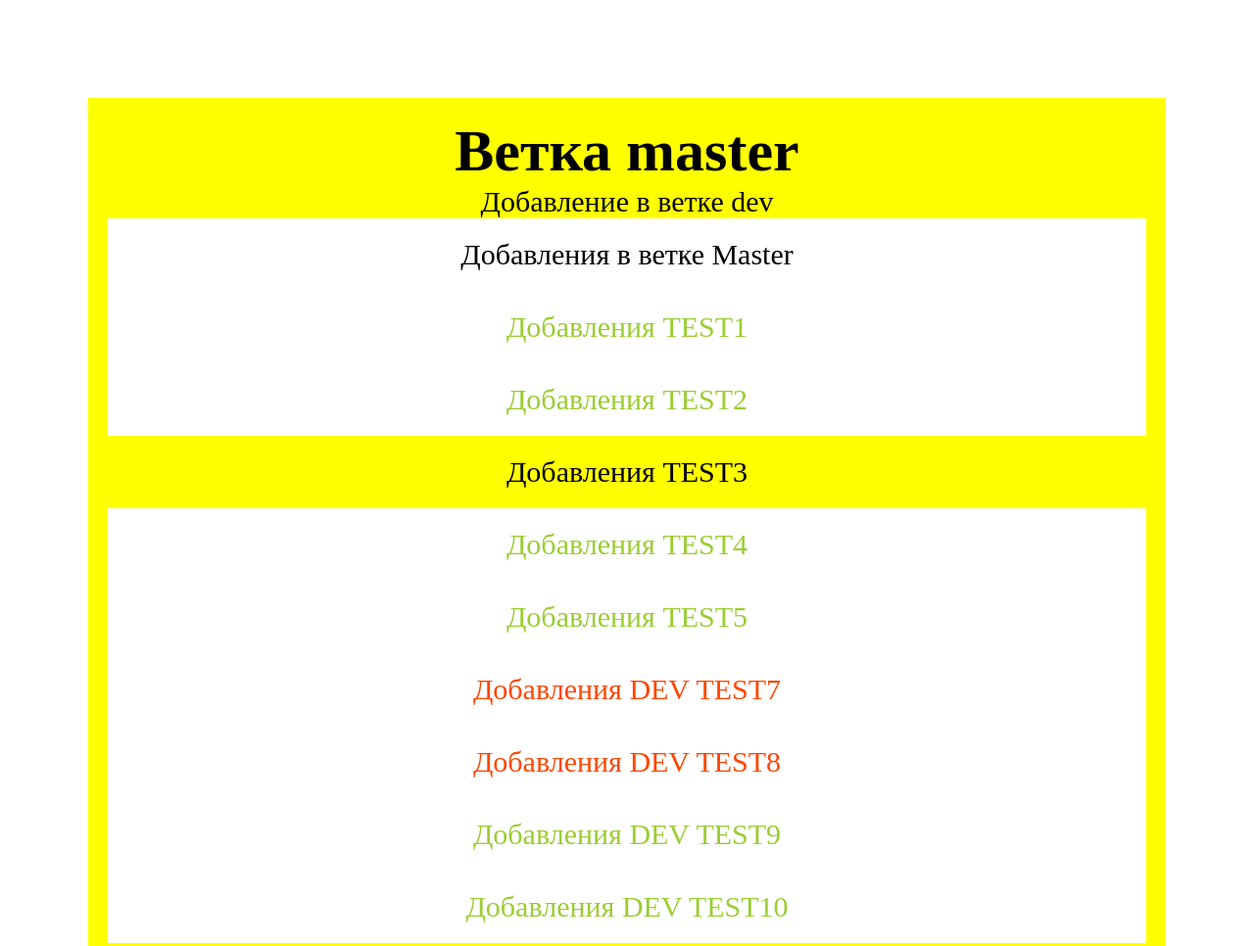
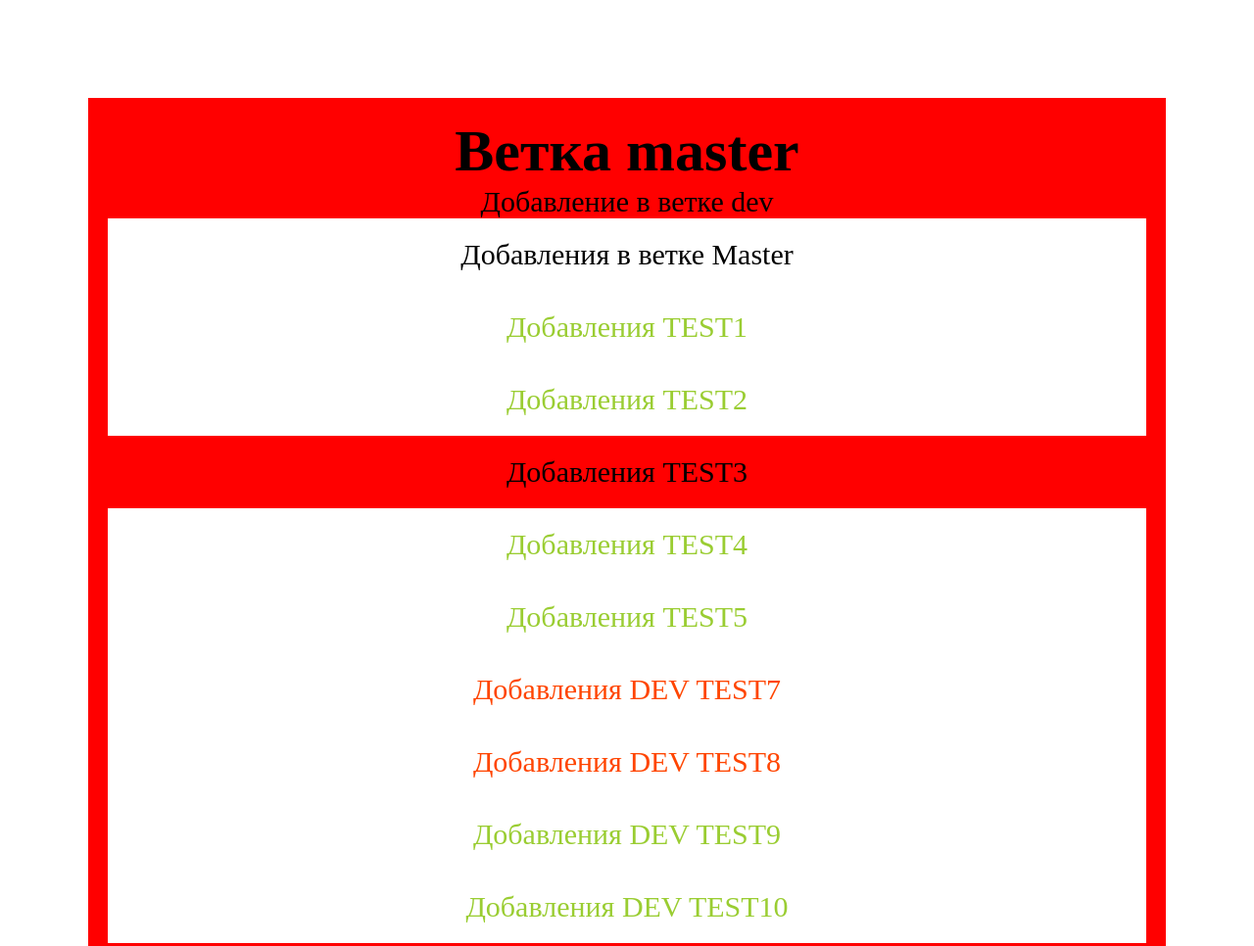
Before and after one commit to Alexey8288/lesson13_2_github_dev-main, a plain HTML site: page index.html in a window 1280 px wide. Shown: the top 966 px of the page at 98% size. Drawn offline with Linux system fonts and the light colour scheme.

```diff
--- a/assets/scss/style.scss
+++ b/assets/scss/style.scss
@@ -13,7 +13,8 @@ body {
     width: 1100px;
     margin-left: auto;
     margin-right: auto;
-    background-color: yellow;
+    background-color: red;
+    // background-color: yellow;
 }
 div {
     padding: 20px;
```
Also changed, not shown: assets/css/style.css.
